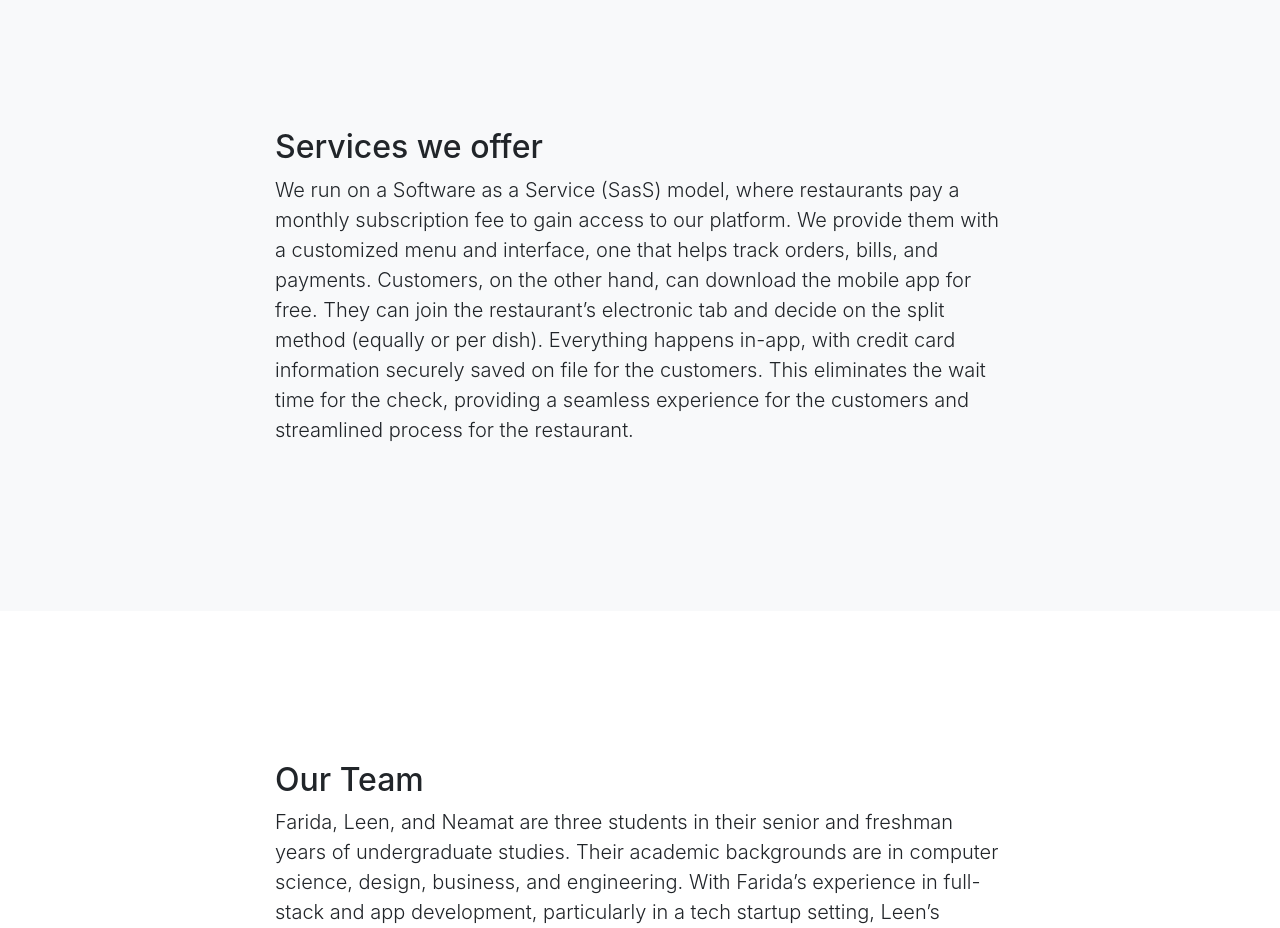
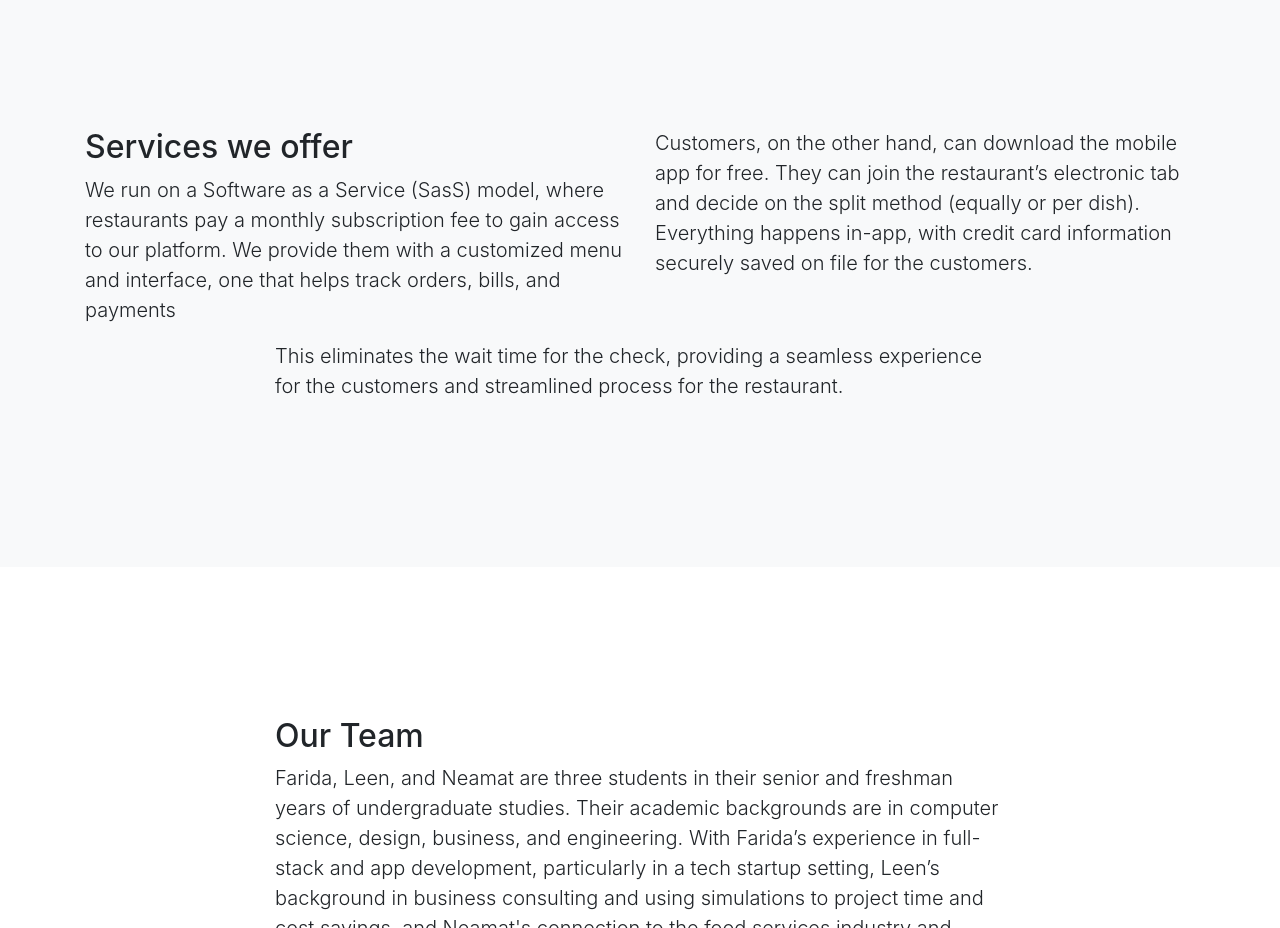
Before and after one commit to neamtsabry/Chic, a website with bundled scripts: page index.html in a window 1280 px wide. Shown: the part 940-1868 px from the top of the page. Built offline with nearby package versions, Linux system fonts and the light colour scheme.

Commit message:
Update index.html

```diff
--- a/index.html
+++ b/index.html
@@ -68,11 +68,17 @@
     <section id="services" class="bg-light">
       <div class="container">
         <div class="row">
-          <div class="col-lg-8 mx-auto">
+          <div class="col-lg-6">
             <h2>Services we offer</h2>
-            <p class="lead">We run on a Software as a Service (SasS) model, where restaurants pay a monthly subscription fee to gain access to our platform. We provide them with a customized menu and interface, one that helps track orders, bills, and payments. Customers, on the other hand, can download the mobile app for free. They can join the restaurant’s electronic tab and decide on the split method (equally or per dish). Everything happens in-app, with credit card information securely saved on file for the customers. This eliminates the wait time for the check, providing a seamless experience for the customers and streamlined process for the restaurant. </p>
+            <p class="lead">We run on a Software as a Service (SasS) model, where restaurants pay a monthly subscription fee to gain access to our platform. We provide them with a customized menu and interface, one that helps track orders, bills, and payments</p>
           </div>
-        </div>
+            <div class="col-lg-6">
+             <p class="lead">Customers, on the other hand, can download the mobile app for free. They can join the restaurant’s electronic tab and decide on the split method (equally or per dish). Everything happens in-app, with credit card information securely saved on file for the customers.</p>
+            </div>
+            <div class="col-lg-8 mx-auto">
+              <p class="lead">This eliminates the wait time for the check, providing a seamless experience for the customers and streamlined process for the restaurant.</p>
+            </div>
+         </div>
       </div>
     </section>
 
```
